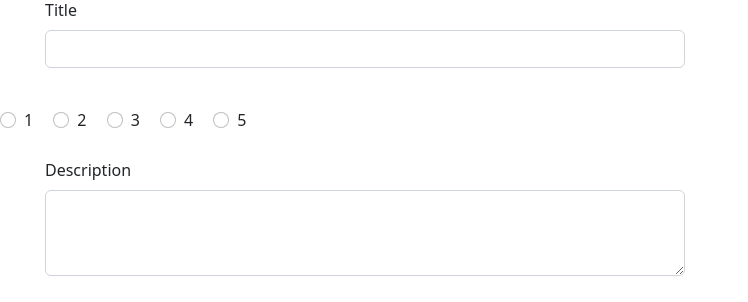
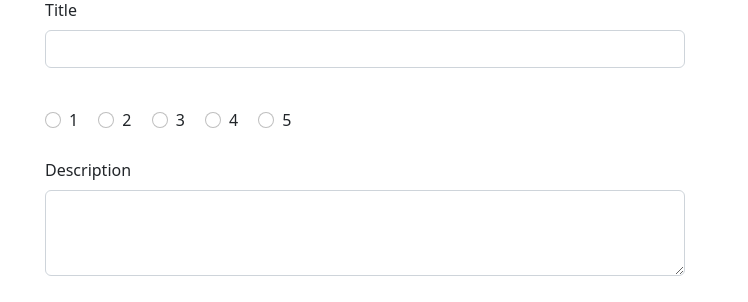
Before and after one commit to Kmenguete/OpenClassroom_project9, a Django app: page /create_review/ in a window 1280 px wide; the page is wider, and only the part inside the window is pictured. Shown: the part 469-771 px from the top of that part, without its empty margins (0-748 px from the left). Run offline with Django 4.2, Linux system fonts and the light colour scheme; a user stored in the database is signed in.

Commit message:
indenting rating system in the same place of other html tag

```diff
--- a/litreview/reviews/static/reviews/styles.css
+++ b/litreview/reviews/static/reviews/styles.css
@@ -66,3 +66,7 @@
 	width: 600px;
 	left: -200px;
 }
+#rating_system {
+	position: relative;
+	left: 45px;
+}
```
